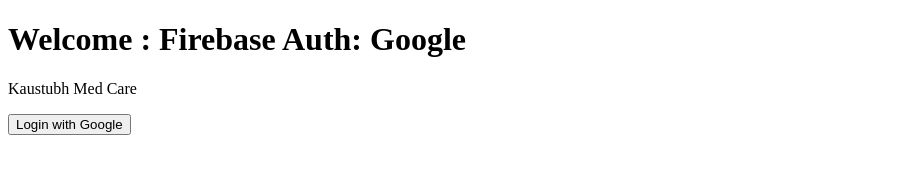
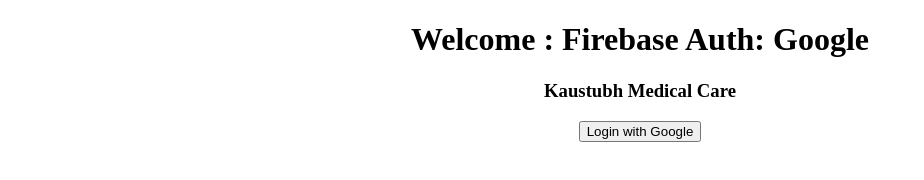
Before and after one commit to Suddhu-IITH2004/googleauth, a plain HTML site: page index.html in a window 1280 px wide. Shown: the whole page, without its empty margins (0-924 px from the left). Drawn offline with Linux system fonts and the light colour scheme; no server answers.

Commit message:
Log-in Pages Updated

```diff
--- a/index.html
+++ b/index.html
@@ -4,10 +4,22 @@
     <meta charset="UTF-8" />
     <meta name="viewport" content="width=device-width, initial-scale=1.0" />
     <title>Firebase Authentication Google </title>
+    <style>
+      h1,h3{
+        text-align: center;
+      }
+      #LoginScreen,#dashboard{
+        display: flex;
+        justify-content: center;
+      }
+
+    </style>
   </head>
   <body>
+    <div class="heading">
     <h1>Welcome : Firebase Auth: Google</h1>
-    <p>Kaustubh Med Care</p>
+    <h3>Kaustubh Medical Care</h3>
+  </div>
 
     <div id="LoginScreen">
       <button id="login">Login with Google</button>
@@ -17,14 +29,9 @@
       <div id="userDetails"></div>
       <button id="logout">Logout</button>
     </div>
-
-    <!-- The core Firebase JS SDK is always required and must be listed first -->
     <script src="https://www.gstatic.com/firebasejs/8.0.1/firebase-app.js"></script>
 
     <script src="https://www.gstatic.com/firebasejs/8.0.0/firebase-auth.js"></script>
-
-    <!-- TODO: Add SDKs for Firebase products that you want to use
-     https://firebase.google.com/docs/web/setup#available-libraries -->
 
     <script type="module">
        var firebaseConfig = {
```
